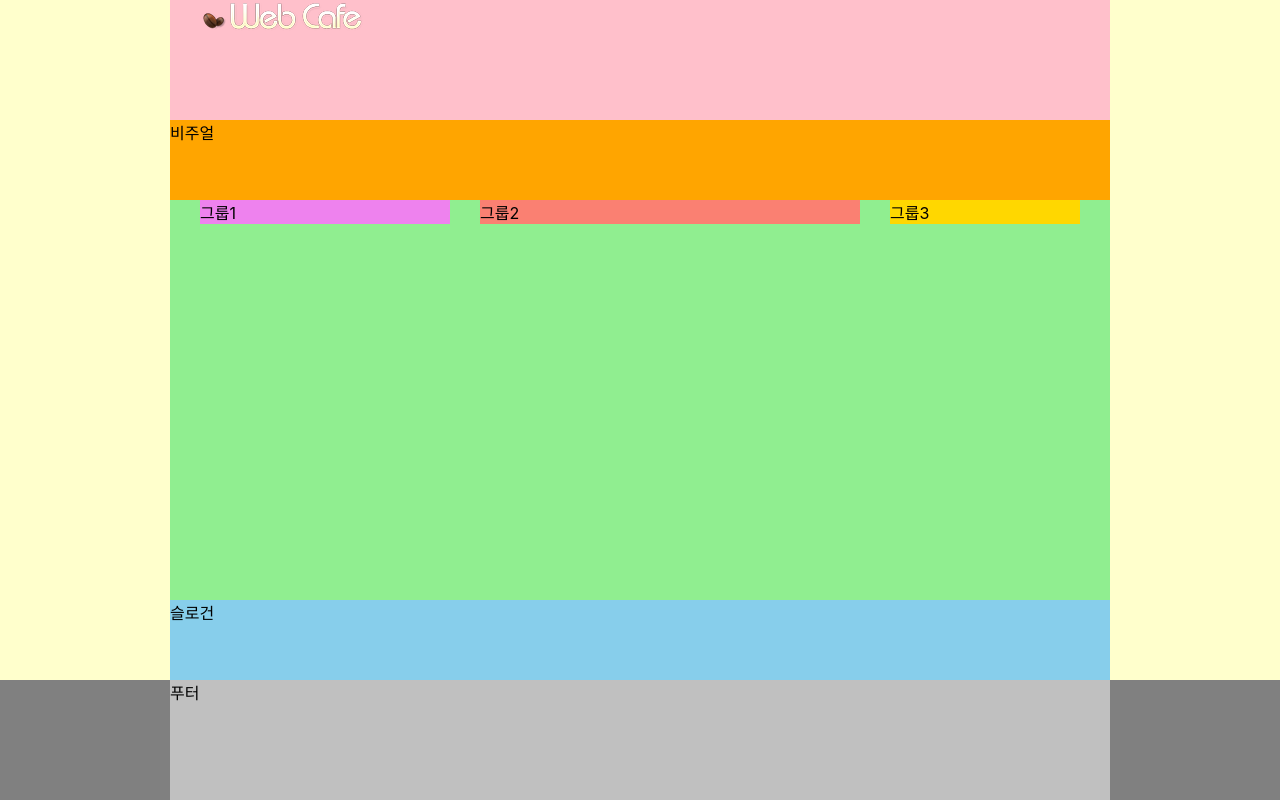
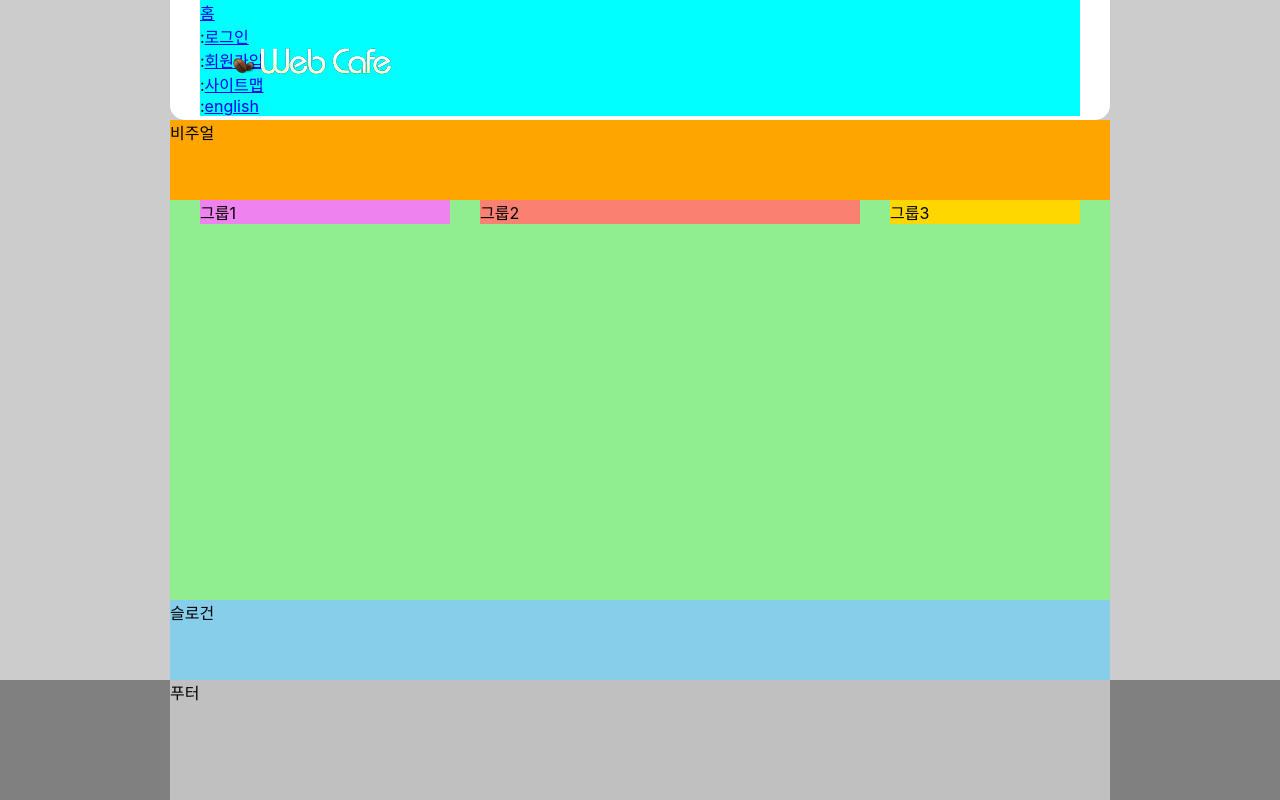
Before and after one commit to parkilbeom/HTML5, a plain HTML site: page index.html in a window 1280 px wide. Drawn offline with Linux system fonts and the light colour scheme; a web font is replaced by a local one.

Commit message:
로고배치 완료

```diff
--- a/index.html
+++ b/index.html
@@ -15,6 +15,15 @@
         <img src="./assets/logo.png" alt="web cafe" />
       </a>
     </h1>
+
+    <ul class="member">
+      <li><a href="/">홈</a></li>
+      <li><span class="divider" aria-hidden="true">:</span><a href="/">로그인</a></li>
+      <li><span class="divider" aria-hidden="true">:</span><a href="/">회원가입</a></li>
+      <li><span class="divider" aria-hidden="true">:</span><a href="/">사이트맵</a></li>
+      <li><span class="divider" aria-hidden="true">:</span><a href="/">english</a></li>
+    </ul>
+
   </header>
   <div class="visual">비주얼</div>
   <main class="main">
--- a/styles/style.css
+++ b/styles/style.css
@@ -7,7 +7,7 @@
 
 /* 본문 스타일 */
 body {
-  background: #ffc;
+  background: #ccc;
   font-family: "Pretendard Variable", Pretendard, -apple-system,
   BlinkMacSystemFont, system-ui, Roboto, "Helvetica Neue", "Segoe UI",
   "Apple SD Gothic Neo", "Noto Sans KR", "Malgun Gothic", "Apple Color Emoji", "Segoe UI Emoji",
@@ -22,10 +22,24 @@ body {
 }
 /* 헤더 */
 .header{
-  background: pink;
+  background: #fff;
   padding: 0 30px;
   height: 15vh;
+  border-radius: 0 0 15px 15px;
+  position: relative;
 }
+/* 로고 */
+.logo{
+  position: absolute;
+  top: 45px;
+  left: 60px;
+}
+
+/* 텍스트 링크 모음 */
+.member{
+  background-color: aqua;
+}
+
 /* 비주얼 */
 .visual{
   background: orange;
```
